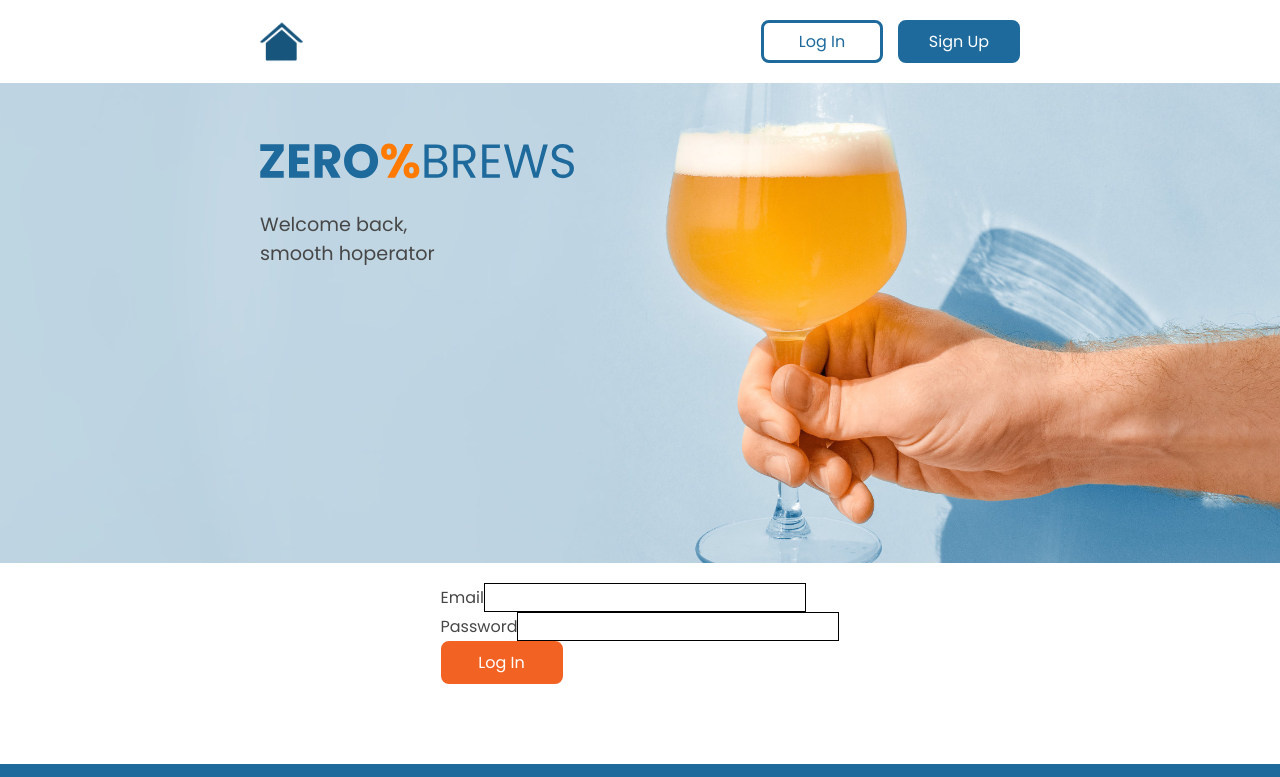
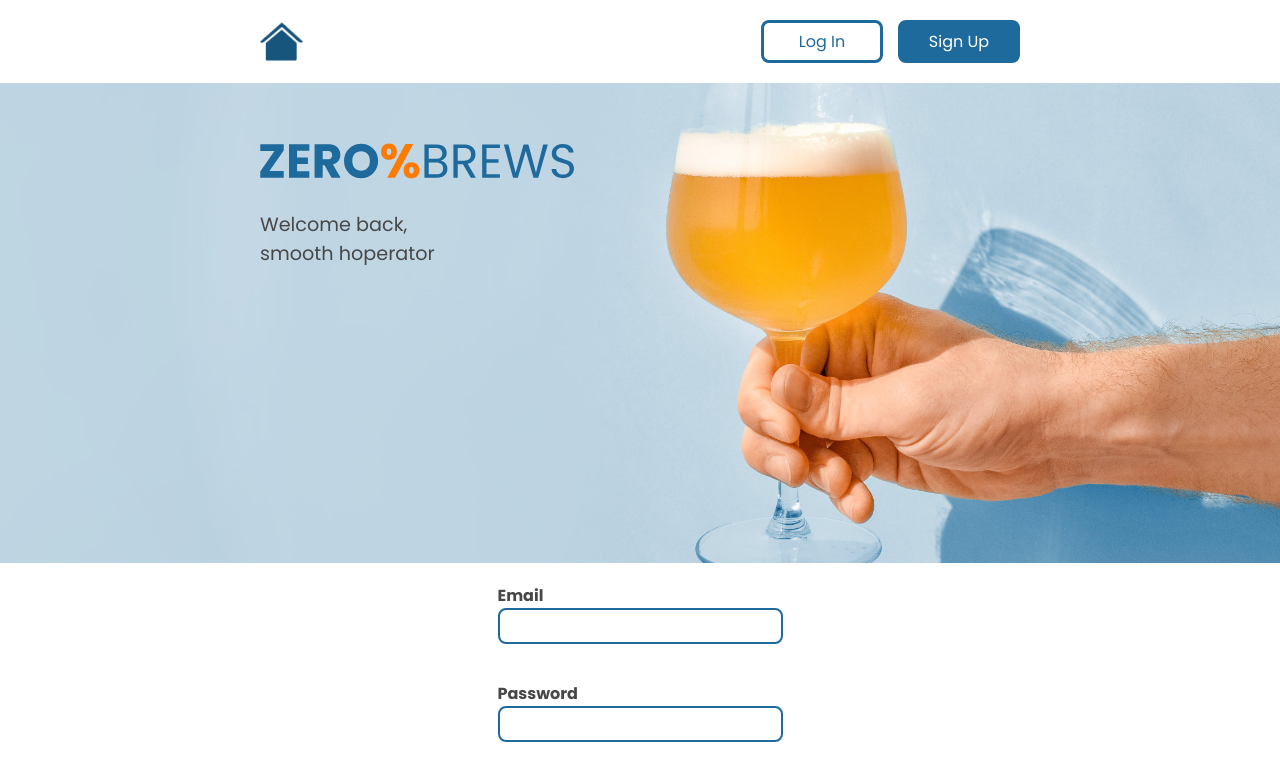
Before and after one commit to alastair10/ZeroPercentBrews-client, a React (Create React App) app: page /login in a window 1280 px wide. Shown: the top 777 px of the page. Built offline with nearby package versions, Linux system fonts and the light colour scheme.

Commit message:
update login styling

```diff
--- a/src/Pages/Login.module.css
+++ b/src/Pages/Login.module.css
@@ -1,19 +1,52 @@
-.login_container {
+form {
   display: flex;
   flex-direction: column;
   align-items: center;
-  gap: 30px;
+  gap: 5px;
   margin-bottom: 60px;
-  padding: 20px 30px;
-  max-width: 430px;
+  padding: 20px 20px;
+  max-width: 500px;
+}
+
+label, input {
+  display: block;
+}
+
+input {
+  border: 2px solid #1E6A9C;
+  border-radius: 8px;
+  width: 285px;
+  height: 36px;
+}
+
+label {
+  font-weight: 700;
+  margin-bottom: 2px;
 }
 
 @media only screen and (min-width: 425px) {
-  .login_container {
+  form {
+    display: flex;
     flex-direction: column;
     align-items: center;
     flex-wrap: wrap;
-    max-width: 945px;
+    max-width: 950px;
+  }
+
+  label, input {
+    display: block;
+  }
+
+  label {
+    font-weight: 700;
+    margin-bottom: 2px;
+  }
+
+  input {
+    border: 2px solid #1E6A9C;
+    border-radius: 8px;
+    width: 285px;
+    height: 36px;
   }
 
 
```
